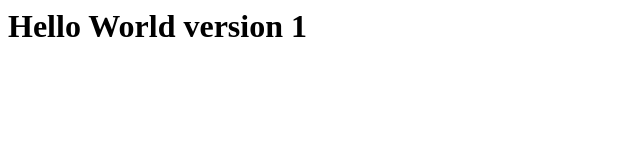
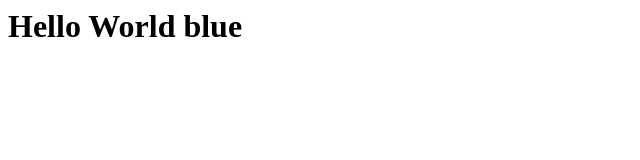
Before and after one commit to bdhakad/express-hello-world, a website: page cloudfront/index.html in a window 1280 px wide. Shown: the whole page, without its empty margins (0-640 px from the left). Drawn offline with Linux system fonts and the light colour scheme.

```diff
--- a/cloudfront/index.html
+++ b/cloudfront/index.html
@@ -1,5 +1,5 @@
 <html>
 <body>
-  <h1>Hello World version 1</h1>
+  <h1>Hello World blue</h1>
 </body>
 </html>
```
